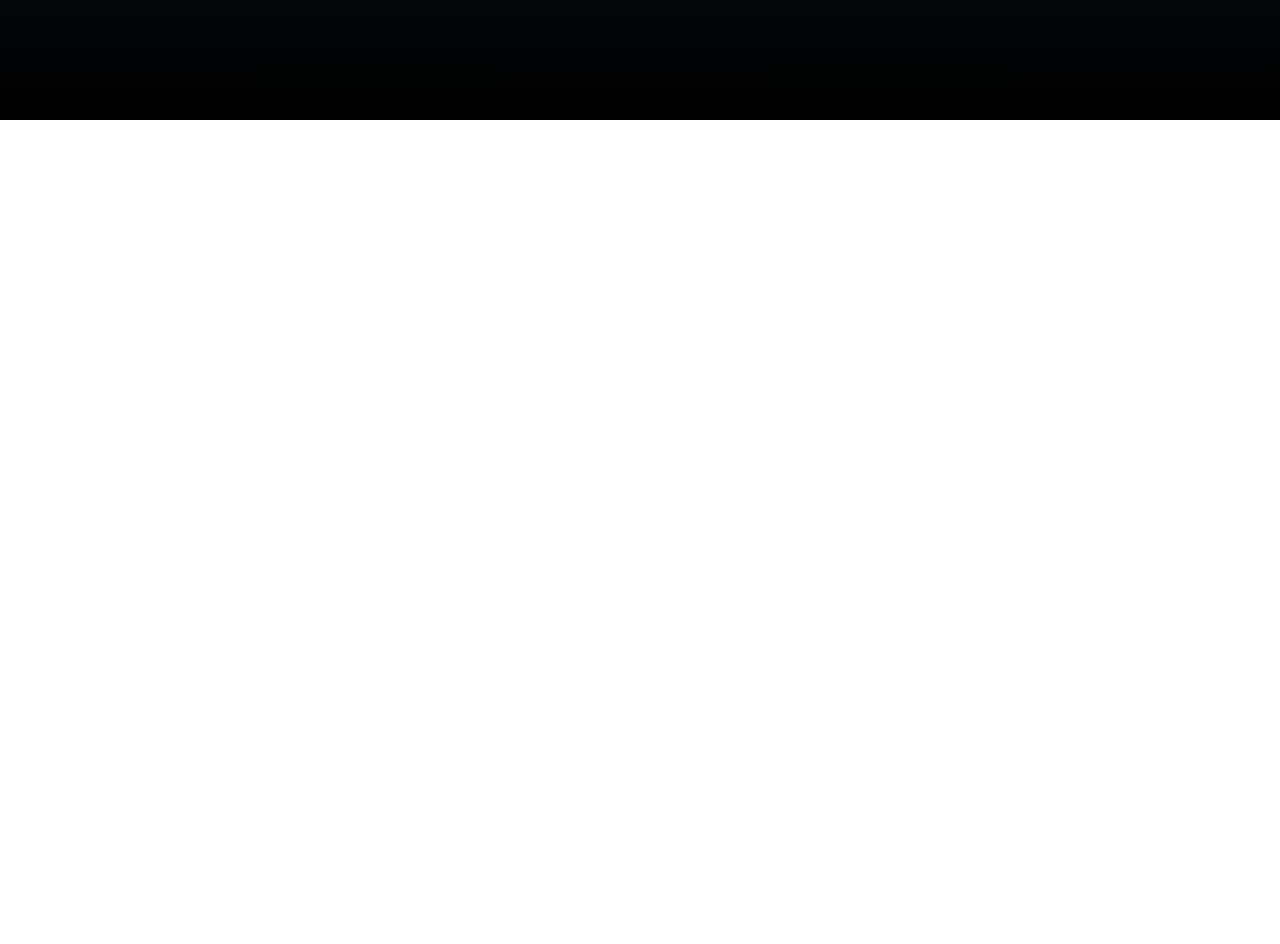
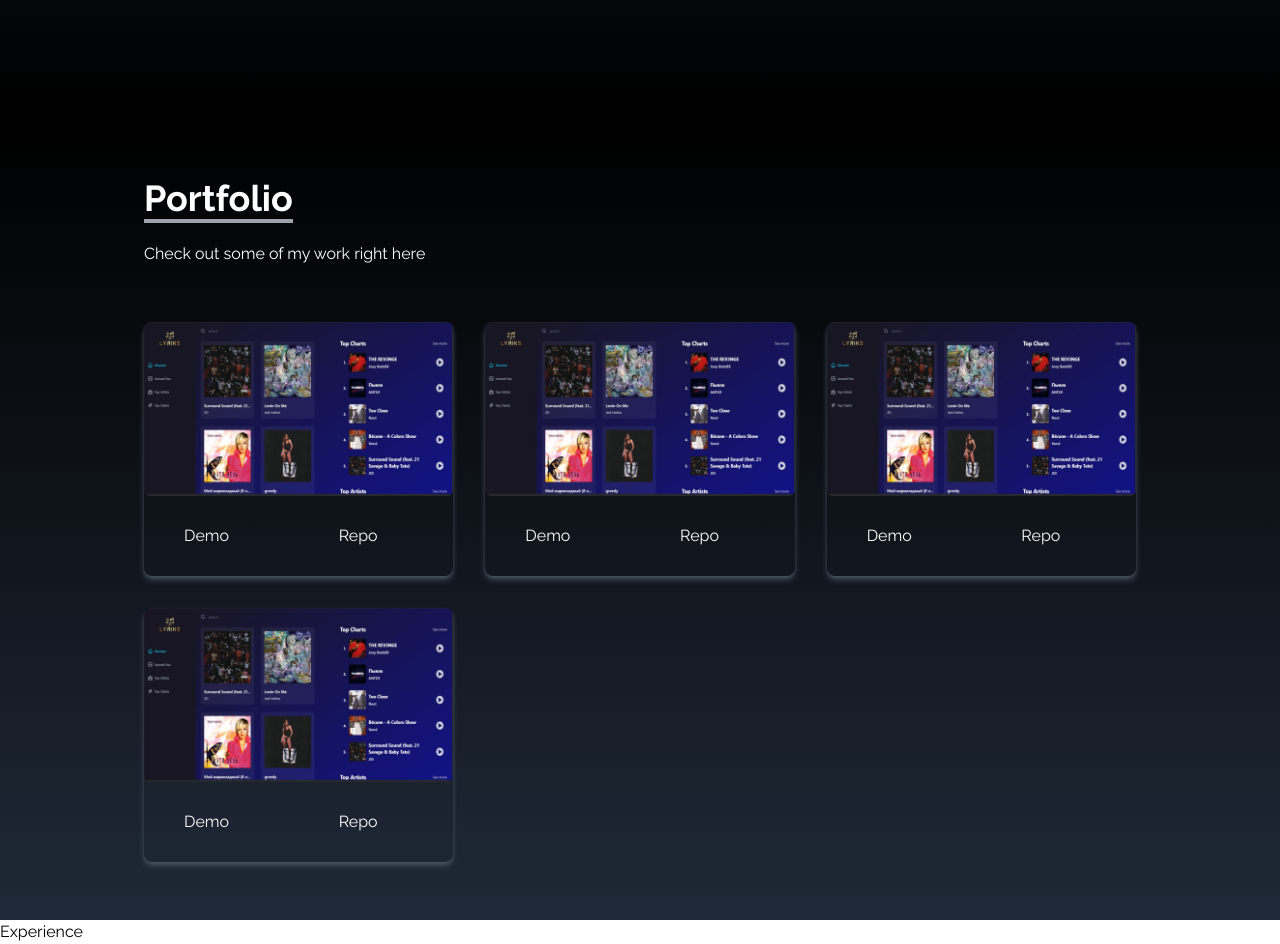
Before and after one commit to chakkasailesh/my-portfolio, a React (Create React App) app: page / in a window 1280 px wide. Shown: the part 1480-2424 px from the top of the page. Before the commit the page ends 1600 px from the top, so only its background shows below. Built offline with nearby package versions, Linux system fonts and the light colour scheme.

Commit message:
added portfolio section

```diff
--- a/src/App.js
+++ b/src/App.js
@@ -1,6 +1,8 @@
 import About from './components/About'
+import { Experience } from './components/Experience'
 import Home from './components/Home'
 import NavBar from './components/NavBar'
+import Portfolio from './components/Portfolio'
 import SocialLinks from './components/SocialLinks'
 
 function App() {
@@ -9,6 +11,8 @@
       <NavBar />
       <Home />
       <About />
+      <Portfolio />
+      <Experience />
 
       <SocialLinks />
     </div>
--- /dev/null
+++ b/src/components/Experience.jsx
@@ -0,0 +1,5 @@
+import React from 'react'
+
+export const Experience = () => {
+  return <div>Experience</div>
+}
--- /dev/null
+++ b/src/components/Portfolio.jsx
@@ -0,0 +1,77 @@
+import React from 'react'
+import spotify from '../assets/portfolio/spotify-2.0.jpg'
+
+const Portfolio = () => {
+  const portfolios = [
+    {
+      id: 1,
+      src: spotify,
+      demo: 'https://gilded-biscochitos-0e31e7.netlify.app/',
+      repo: 'https://github.com/chakkasailesh/spotify-clone',
+    },
+    {
+      id: 2,
+      src: spotify,
+      demo: 'https://gilded-biscochitos-0e31e7.netlify.app/',
+      repo: 'https://github.com/chakkasailesh/spotify-clone',
+    },
+    {
+      id: 3,
+      src: spotify,
+      demo: 'https://gilded-biscochitos-0e31e7.netlify.app/',
+      repo: 'https://github.com/chakkasailesh/spotify-clone',
+    },
+    {
+      id: 4,
+      src: spotify,
+      demo: 'https://gilded-biscochitos-0e31e7.netlify.app/',
+      repo: 'https://github.com/chakkasailesh/spotify-clone',
+    },
+  ]
+  return (
+    <div
+      name="portfolio"
+      className="bg-gradient-to-b from-black to-gray-800 w-full text-white md:h-screen"
+    >
+      <div className="max-w-screen-lg p-4 mx-auto flex flex-col justify-center w-full h-full">
+        <div className="pb-8">
+          <p className="text-4xl font-bold inline border-b-4 border-gray-400">
+            Portfolio
+          </p>
+          <p className="py-6">Check out some of my work right here</p>
+        </div>
+        <div className="grid  sm:grid-cols-2 md:grid-cols-3 gap-8 px-12 sm:px-0">
+          {portfolios.map(({ id, src, demo, repo }) => (
+            <div key={id} className="shadow-md shadow-gray-600 rounded-lg">
+              <img
+                src={src}
+                alt=""
+                className="rounded-md hover:scale-105 duration-200"
+              />
+              <div className="flex items-center justify-center">
+                <a
+                  href={demo}
+                  className="w-1/2 px-6 py-3 m-4 hover:scale-105 duration-200 cursor-pointer"
+                  target="_blank"
+                  rel="noreferrer"
+                >
+                  Demo
+                </a>
+                <a
+                  href={repo}
+                  className="w-1/2 px-6 py-3 m-4 hover:scale-105 duration-200 cursor-pointer"
+                  target="_blank"
+                  rel="noreferrer"
+                >
+                  Repo
+                </a>
+              </div>
+            </div>
+          ))}
+        </div>
+      </div>
+    </div>
+  )
+}
+
+export default Portfolio
```
Also changed, not shown: src/assets/portfolio/spotify-2.0.jpg (added).
